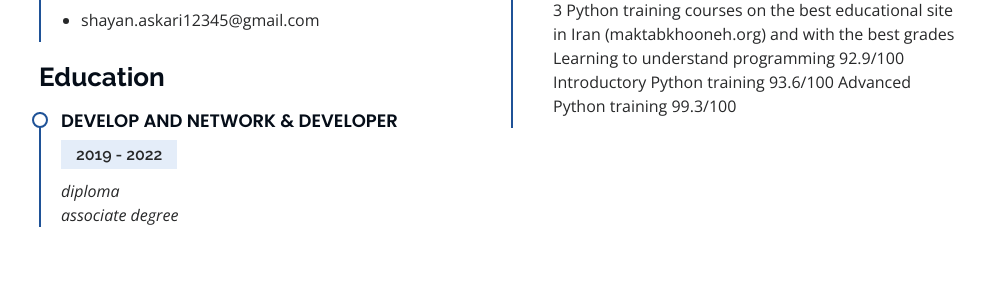
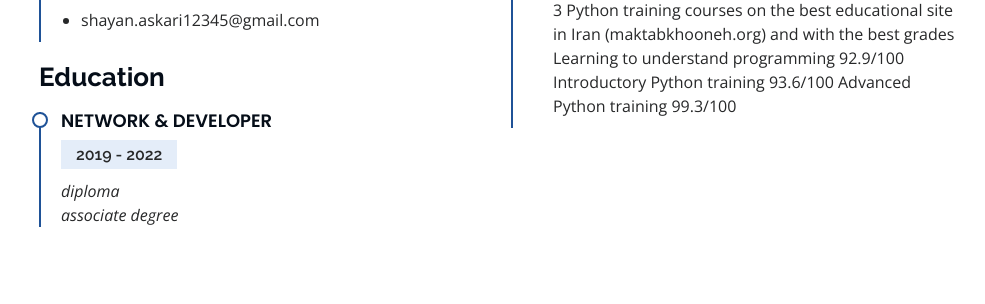
Before and after one commit to agha-shayan/resume, a Django app: page / in a window 1280 px wide. Shown: the part 2706-3010 px from the top of the page, without its empty margins (291-1276 px from the left). Run offline with Django 4.2, Linux system fonts and the light colour scheme; some libraries are stand-ins or nearby versions.

Commit message:
changed a little text
changed DEVELOP AND NETWORK & DEVELOPER to NETWORK & DEVELOPER

```diff
--- a/templates/index.html
+++ b/templates/index.html
@@ -104,7 +104,8 @@
                   <li><i class="bi bi-chevron-right"></i> <strong>Degree:</strong> <span>junior in web and senior in
                       python</span></li>
                   <li><i class="bi bi-chevron-right"></i> <strong>PhEmailone:</strong>
-                    <span>{{email}}</span></li>
+                    <span>{{email}}</span>
+                  </li>
                   <li><i class="bi bi-chevron-right"></i> <strong>Freelance:</strong> <span>not yet</span></li>
                 </ul>
               </div>
@@ -257,7 +258,7 @@
 
             <h3 class="resume-title">Education</h3>
             <div class="resume-item">
-              <h4>develop and network &amp; developer</h4>
+              <h4>network &amp; developer</h4>
               <h5>2019 - 2022</h5>
               <p><em>diploma <br> associate degree</em></p>
             </div>
```
